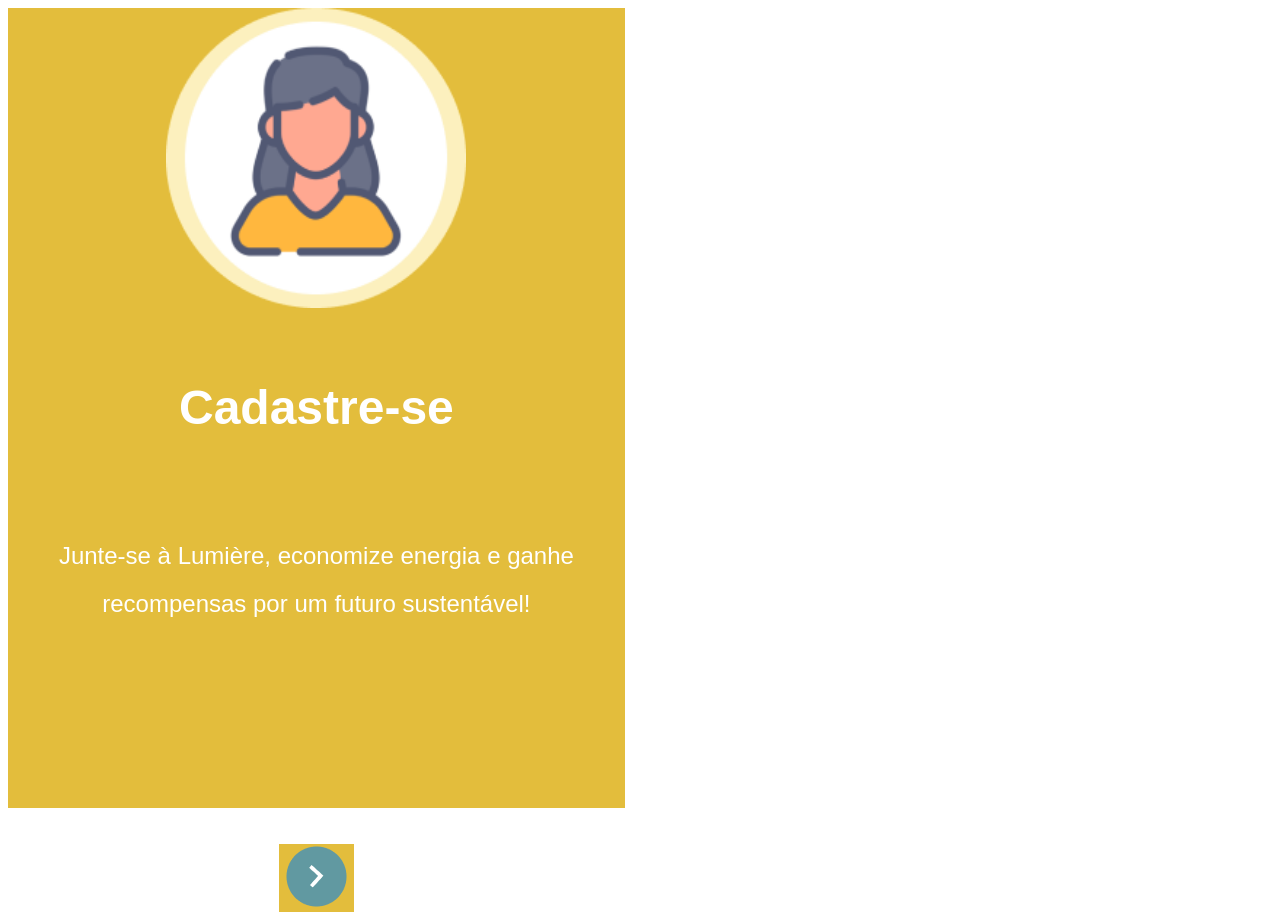
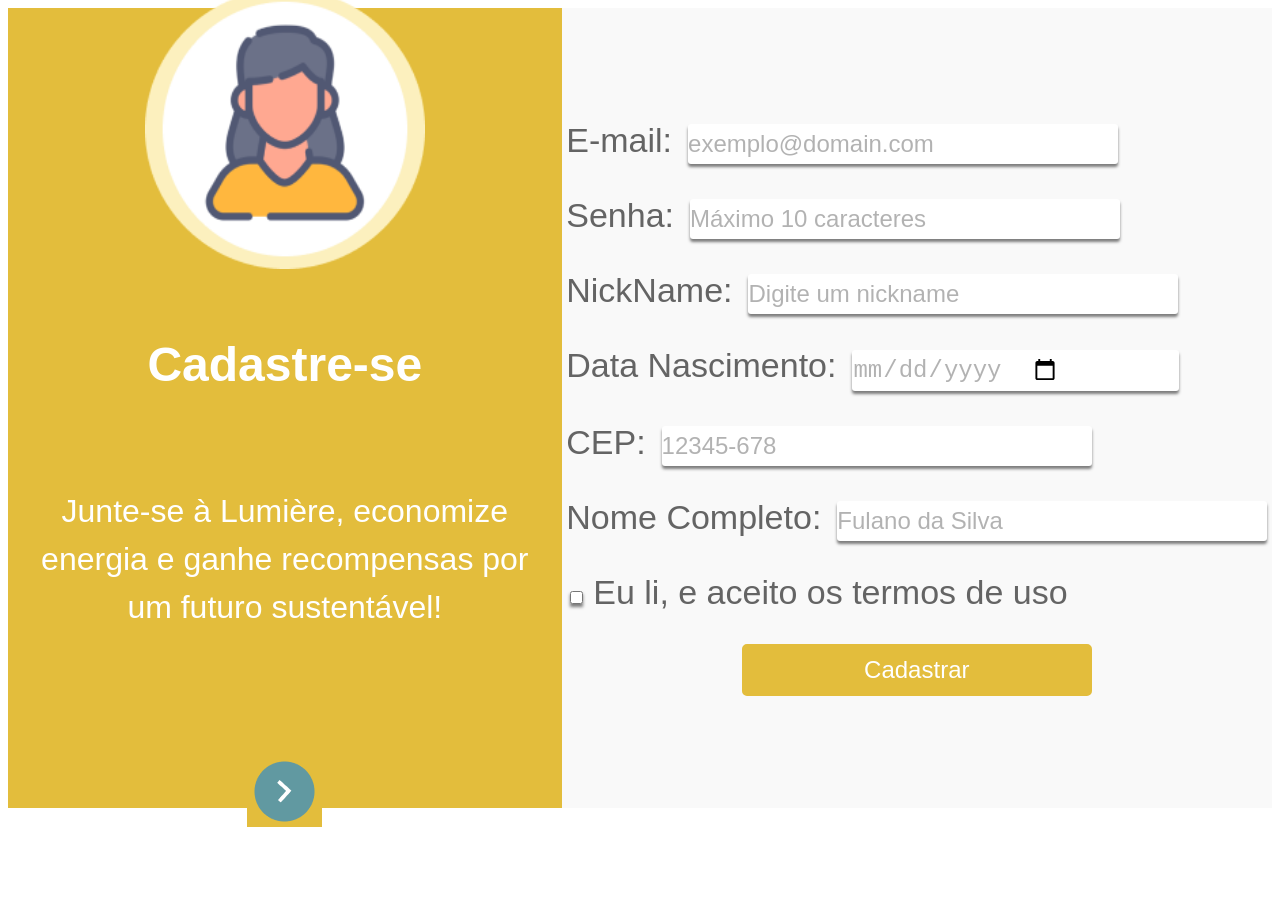
Before and after one commit to Laura-Cintra/Lumiere, a Next.js app: page /cadastro in a window 1280 px wide. After the commit the page ends 827 px from the top, so only its background shows below. Built offline with nearby package versions, Linux system fonts and the light colour scheme.

Commit message:
página cadastro

```diff
--- a/src/app/cadastro/page.tsx
+++ b/src/app/cadastro/page.tsx
@@ -1,13 +1,68 @@
 "use client"
-import React from 'react'
+import React, { useState } from 'react'
 import '@/styles/global-styled'
 import perfil_logo from '@/assets/login/icone_login.png'
 import btn_seta from '@/assets/login/btn_right.png'
-import { DivLogin, DivLoginEsq } from '@/styles/styled'
+import { DivLogin, DivLoginDir, DivLoginEsq } from '@/styles/styled'
 import Image from 'next/image'
+import { CadastroProps } from '@/types'
+import { useRouter } from 'next/navigation'
+
 
 export default function Cadastro() {
-  return (
+
+	const navigate = useRouter()
+
+	const [error, setError] = useState<string | null>(null)
+
+	const [cadastro, setCadastro] = useState<CadastroProps>(
+		{
+			email: '',
+			senha: '',
+			nick_name: '',
+			data_nascimento: '',
+			cep: '',
+			nome: '',
+		}
+	)
+
+	const handleChangeInput = (e: React.ChangeEvent<HTMLInputElement>) => {
+		const {name, value} = e.target
+		setCadastro({...cadastro, [name]:value})
+		if (name == "data_nascimento"){
+			console.log(value)
+		}
+	}
+
+	const handleSubmit = async (e:React.FormEvent<HTMLFormElement>) =>{
+		e.preventDefault()
+
+		const cabecalho = {
+			method: 'POST',
+			headers: {"Content-Type" : "application/json"},
+			body: JSON.stringify(cadastro),
+		}
+
+
+		try{
+			console.log(cabecalho.body)
+			const response = await fetch("http://localhost:8080/usuarioresource/cadastroUsuario", cabecalho)
+			if (response.ok){
+				alert("Cadastro realizado com sucesso!")
+				navigate.push("/login")
+			}else{
+				const errorData = await response.json()
+				setError(errorData.message || "Ocorreu um erro ao realizar o cadastro!")
+		   	}
+		} catch(error){
+			console.error("Erro ao realizar cadastro", error);
+			setError("Erro ao conectar com o servidor.");
+	   	}
+	}
+
+
+
+	return (
 	<DivLogin>
 		<DivLoginEsq>
 			<Image src={perfil_logo} alt='Ícone de uma mulher em estilo cartoon' className='image'/>
@@ -15,8 +70,43 @@
 			<p>Junte-se à Lumière, economize energia e ganhe recompensas por um futuro sustentável!</p>
 			<button><Image src={btn_seta} alt='Botão de um círculo com uma seta para direita'/></button>
 		</DivLoginEsq>
-		<div>
-		</div>
+		<DivLoginDir>
+			<form onSubmit={handleSubmit}>
+				<div>
+					<label htmlFor="idEmail">E-mail:</label>
+					<input type="email" name="email" id="idEmail" placeholder='exemplo@domain.com' onChange={handleChangeInput}/>
+				</div>
+				<div>
+					<label htmlFor="idsenha">Senha:</label>
+					<input type="password" name="senha" id="idSenha" placeholder='Máximo 10 caracteres' onChange={handleChangeInput}/>
+				</div>
+				<div>
+					<label htmlFor="idNick">NickName:</label>
+					<input type="text" name="nick_name" id="idNick" placeholder='Digite um nickname' onChange={handleChangeInput}/>
+				</div>
+				<div>
+					<label htmlFor="idNasc">Data Nascimento:</label>
+					<input type="date" name="data_nascimento" id="idNasc" placeholder='xx/xx/xxxx' onChange={handleChangeInput}/>
+				</div>
+				<div>
+					<label htmlFor="idCep">CEP:</label>
+					<input type="text" name="cep" id="idCep" placeholder='12345-678' onChange={handleChangeInput}/>
+				</div>
+				<div>
+					<label htmlFor="idNome">Nome Completo:</label>
+					<input type="text" name="nome" id="idNome" placeholder='Fulano da Silva' onChange={handleChangeInput}/>
+				</div>
+
+				<div>
+					<input type="checkbox" name="aceitarTermos" id="idTermos" />
+					<label htmlFor="idTermos">Eu li, e aceito os termos de uso</label>
+				</div>
+
+				<button type='submit'>
+					Cadastrar
+				</button>
+			</form>
+		</DivLoginDir>
 	</DivLogin>
   )
 }
--- a/src/styles/styled.ts
+++ b/src/styles/styled.ts
@@ -1,5 +1,4 @@
 import styled from "styled-components";
-
 export const HeaderStyle = styled.header`
     display: flex;
     justify-content: space-between;
@@ -870,13 +869,11 @@
 `
 
 export const DivLogin = styled.div`
-
     display: flex;
     align-items: center;
-    h2{
-        font-family: "Chakra Petch", sans-serif;
-    }
     font-family: "Montserrat", sans-serif;
+    justify-content: space-between;
+    background-color: #F9F9F9;
 `
 
 export const DivLoginEsq = styled.div`
@@ -885,27 +882,28 @@
     display: flex;
     flex-direction: column;
     align-items: center;
+    justify-content: center;
     color: white;
-    max-width: 45%;
+    max-width: 40%;
     padding: 0px 24px;
 
-
     .image{
-        min-height: 300px;
-        min-width: 300px;
+        min-height: 280px;
+        min-width: 280px;
     }
 
     h2 {
+        font-family: "Chakra Petch", sans-serif;
         font-size: 3rem;
         line-height: 2;
-        padding: 12px 0px;
+        padding: 8px 0px 2px;
     }
 
     p {
-        font-size: 1.5rem;
+        font-size: 2rem;
         text-align: center;
         line-height: 3rem;
-        padding-bottom: 12rem;
+        padding-bottom: 6rem;
     }
 
     button{
@@ -914,3 +912,54 @@
     }
 
 `
+
+export const DivLoginDir = styled.div`
+    margin: 0 auto;
+    text-align: start;
+    form {
+        display:  flex;
+        flex-direction: column;
+        row-gap: 2rem;
+    }
+
+    form label{
+        padding-right: 1rem;
+        color: rgba(0, 0, 0, 0.6);
+        font-family: "Montserrat", sans-serif;
+        font-size: 34px;
+    }
+
+    form input {
+        color: rgba(0, 0, 0, 0.3);
+        border: none;
+        background-color: white;
+        border-radius: 3px;
+        box-shadow: 0px 3px 3px rgba(0, 0, 0, 0.5);
+        padding: 6px 120px 6px 0px;
+        font-size: 24px;
+    }
+    ::placeholder {
+        color: rgba(0, 0, 0, 0.3);
+    }
+    input[type="checkbox"] {
+        margin-right: 10px;
+    }
+
+    button {
+        margin: 0 auto;
+        border: 2px solid #E3BD3C;
+        border-radius: 5px;
+        min-width: 50%;
+        padding: 10px 0px;
+        font-size: 24px;
+        color: white;
+        background-color: #E3BD3C;
+        cursor: pointer;
+    }
+
+    button:hover{
+        background-color: white;
+        border: 2px solid #E3BD3C;
+        color: #E3BD3C;
+    }
+`
```
Also changed, not shown: src/types.tsx (+9 -0 lines).
